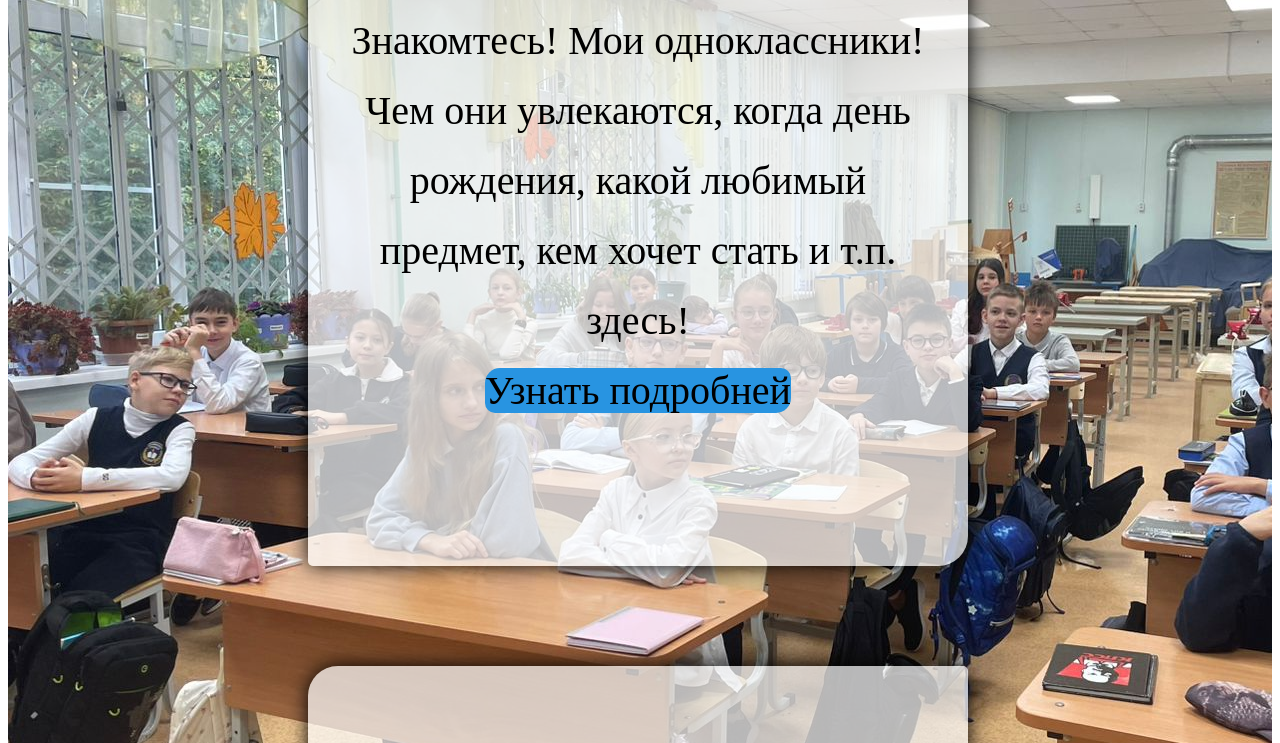
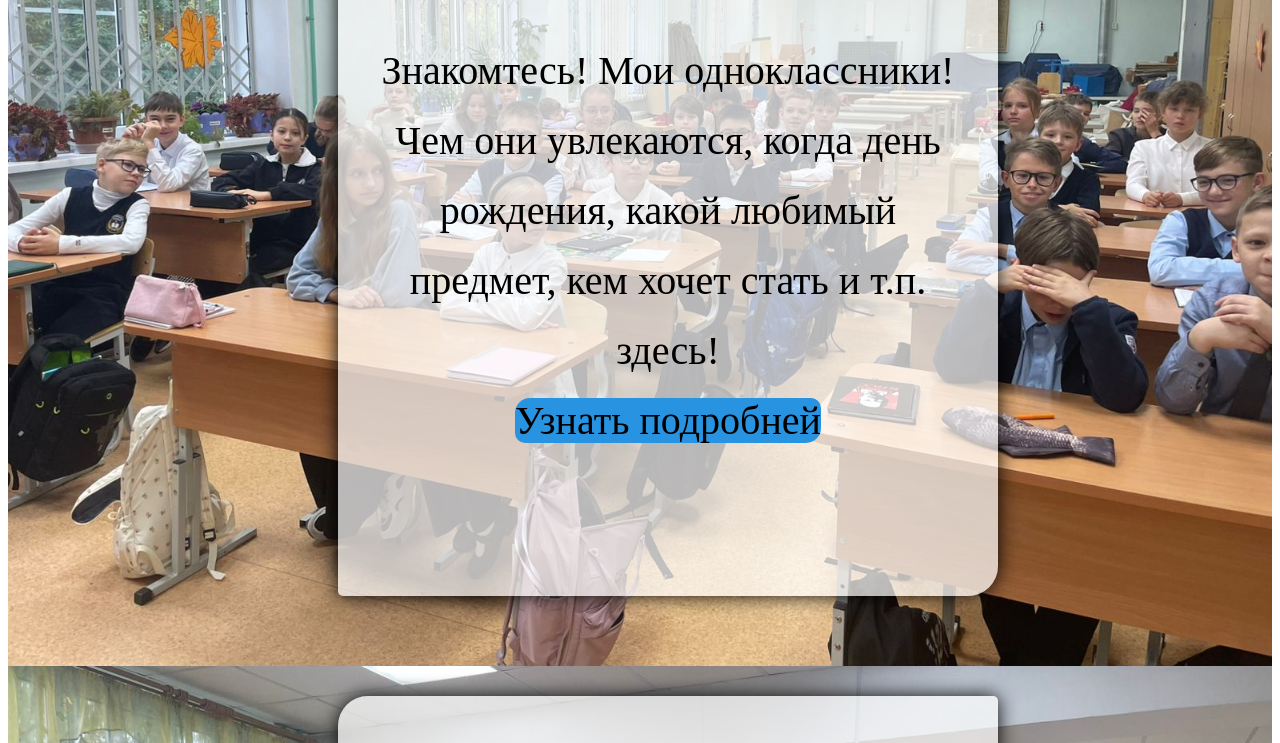
Before and after one commit to RoboVint/test1, a plain HTML site: page index.html in a window 1280 px wide. Shown: the part 372-1115 px from the top of the page. Drawn offline with Linux system fonts and the light colour scheme.

Commit message:
Update style.css

```diff
--- a/style.css
+++ b/style.css
@@ -1,5 +1,7 @@
 main{
-      flex-direction: column;
+    background-size:cover;
+    padding: 30px;
+    flex-direction: column;
     align-items: center;
     justify-content: space-between;
     min-height: 700px;
```
